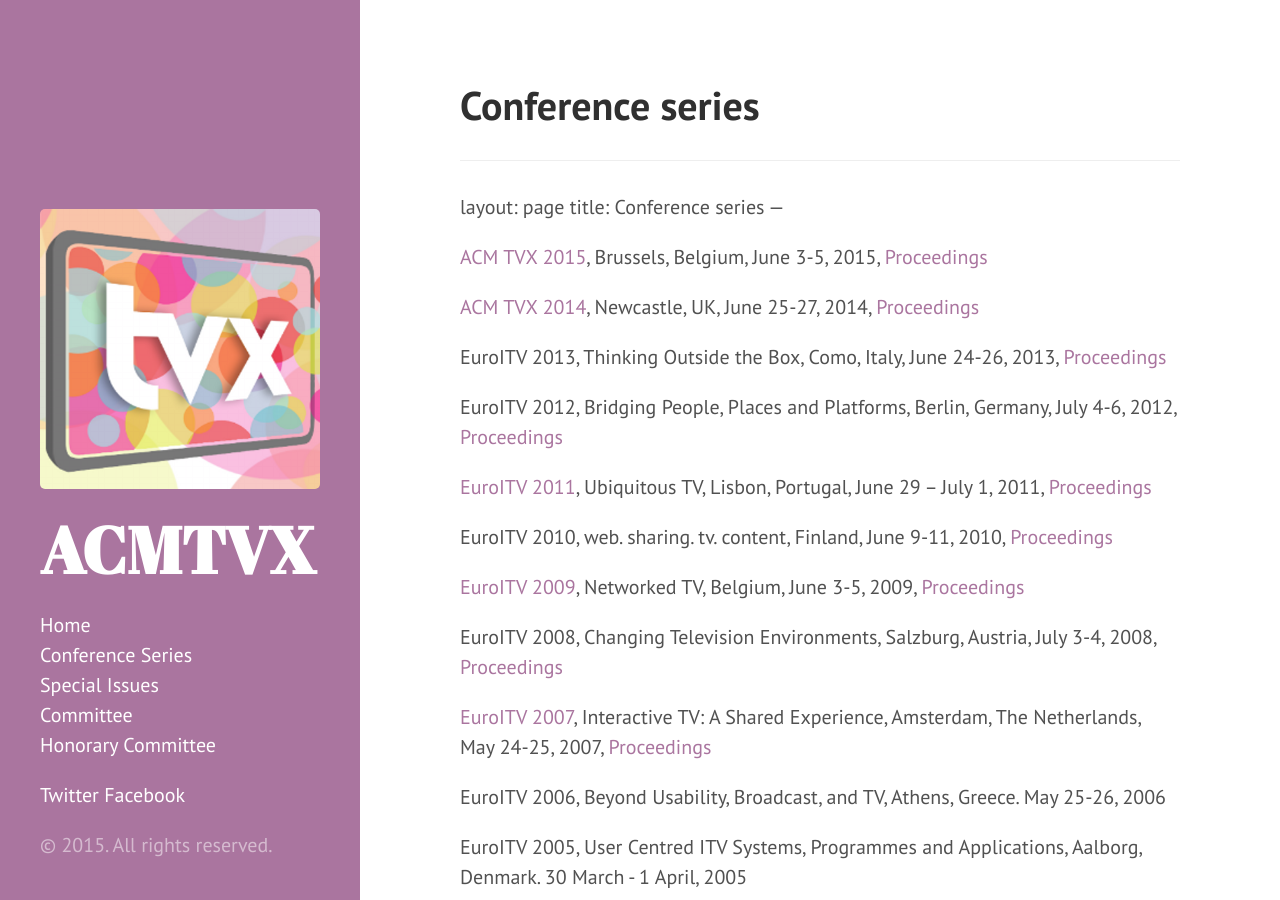
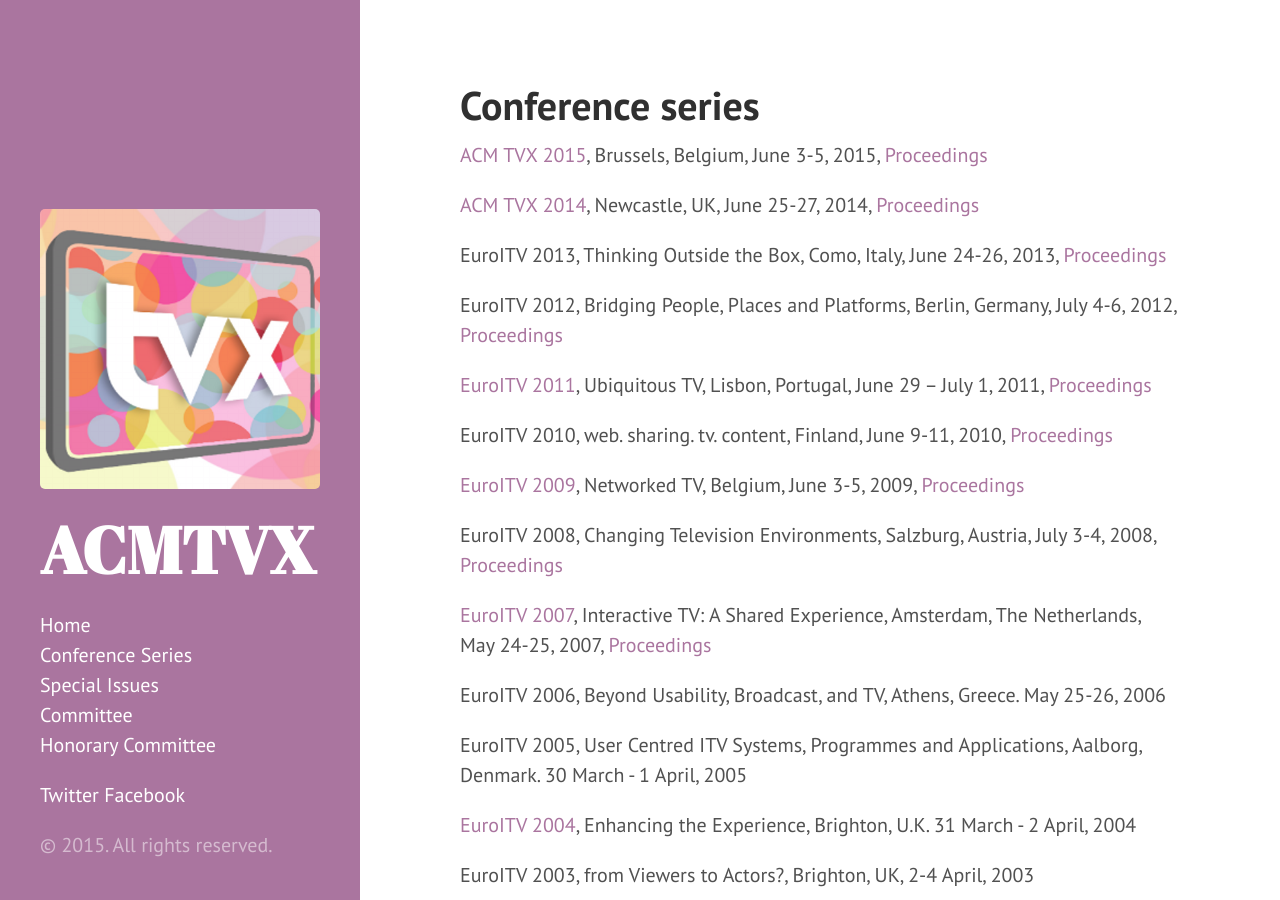
Before and after one commit to acmtvx/www, a Jekyll site: the page built from conference_series.md, in a window 1280 px wide and 900 px high. Built offline with Jekyll 4.4.1, drawn with Linux system fonts in a browser that asks for light colours; Markdown is read by kramdown in place of the engine named in the settings.

Commit message:
Update conference_series.md

```diff
--- a/conference_series.md
+++ b/conference_series.md
@@ -1,7 +1,3 @@
----
-layout: page
-title: Conference series
----
 ---
 layout: page
 title: Conference series
```
